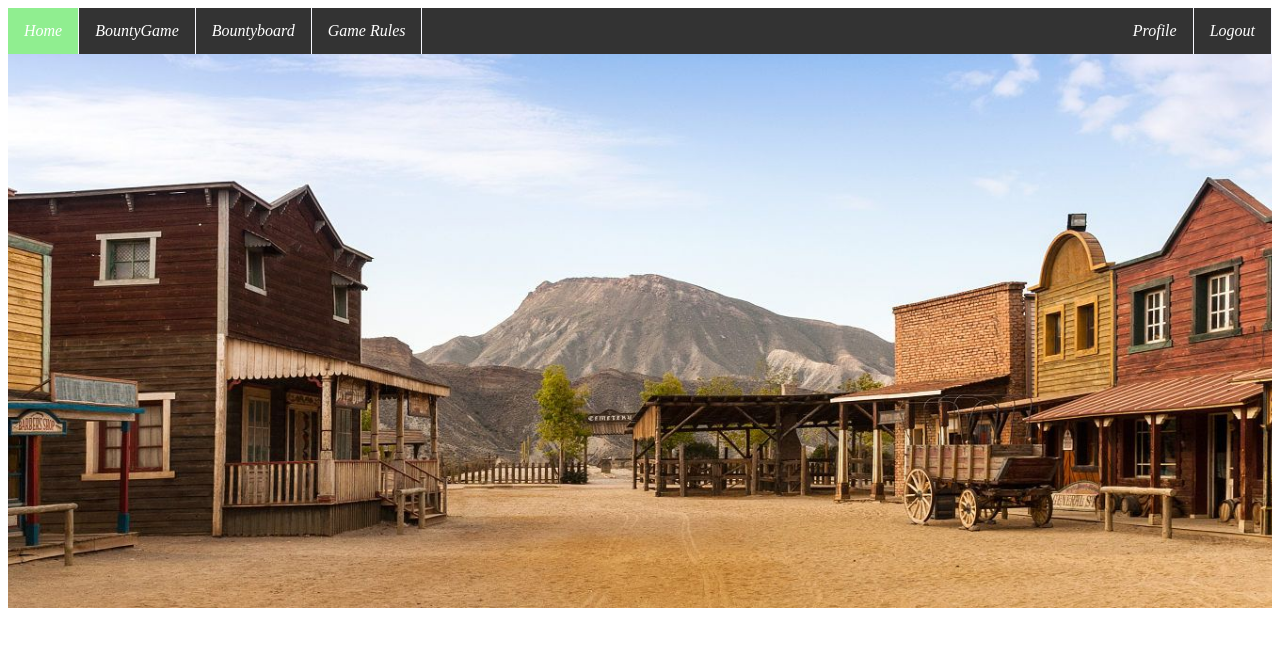
After one commit to J-Kupfer/IProg_project, a web app: file sample/mainPage.html in a window 1280 px wide. The commit adds this page. Shown: the top 647 px of the page. Run offline with its HTML, style and script files only (its server is not run), Linux system fonts and the light colour scheme.

Commit message:
added scroll link / background image to main page

```diff
--- /dev/null
+++ b/sample/mainPage.html
@@ -0,0 +1,27 @@
+<!DOCTYPE html>
+<html>
+<head>
+  <meta charset="utf-8">
+  <meta name="viewport" content="width=device-width">
+  <link rel="stylesheet" type="text/css" href="style.css">
+  <title>Wild West - Bounty Site</title>
+</head>
+<body>
+    <div class="welcomePage">
+        <nav class="navbar navbar-inverse">
+            <div class="container-fluid"></div>
+                <ul class="nav navbar-nav">
+                    <li class="active"><a href="#">Home</a></li>
+                    <li><a href="#">BountyGame</a></li>
+                    <li><a href="#">Bountyboard</a></li>
+                    <li><a href="#">Game Rules</a></li>
+                    <li style="float:right"><a href="WildWest.html">Logout</a></li>
+                    <li style="float:right"><a href="#">Profile</a></li>
+                </ul>
+            </div>
+            <iframe src="#" allow="autoplay" style="display:none" id="iframeAudio">
+            </iframe>
+        </nav>
+    </div>
+</body>
+</html>
--- /dev/null
+++ b/sample/style.css
@@ -0,0 +1,76 @@
+.welcomePage{
+  font-family: 'Times New Roman', Times, serif;
+  font-size: 16px;
+  font-style: italic;
+  background-image: url("village2.jpg");
+  background-repeat: no-repeat;
+  background-size: cover;
+  background-attachment: fixed;
+  height: 600px;
+  background-position: center;
+}
+
+.loginPage{
+  font-family: 'Times New Roman', Times, serif;
+  font-size: 16px;
+  font-style: italic;
+  color: aliceblue;
+  background-image: url("background3.jpg");
+  background-repeat: no-repeat;
+  background-size: cover;
+  background-attachment: fixed;
+  height: 600px;
+  background-position: center;
+  display: block;
+  margin: 0;
+  padding: 10px;
+  text-align: center;
+}
+
+.loginPage h1{
+  color: azure;
+  text-decoration: underline;
+}
+
+.loginPage label{
+  color: azure;
+}
+
+.loginPage input {
+  background-color: honeydew;
+  color: white;
+}
+
+ul{
+  list-style-type: none;
+  margin: 0;
+  padding: 0;
+  overflow: hidden;
+  background-color: #333;
+}
+
+li{
+  border-right: 1px solid ghostwhite;
+  float: left;
+}
+
+li a{
+  display: block;
+  color: white;
+  text-align: center;
+  padding: 14px 16px;
+  text-decoration: none;
+}
+
+li a:hover{
+  background-color: #111;
+}
+
+a{
+  display: block;
+  padding: 5px;
+}
+
+.active{
+   background-color: lightgreen;
+}
```
Also changed, not shown: sample/Login.html (added, +26 -0 lines), sample/WildWest.html (added, +24 -0 lines), src/css/indexCSS.css (+14 -0 lines), src/index.html (+9 -14 lines), sample/background3.jpg (added), sample/village2.jpg (added), src/assets/wildwestback.jpg (added), 1 other file.
